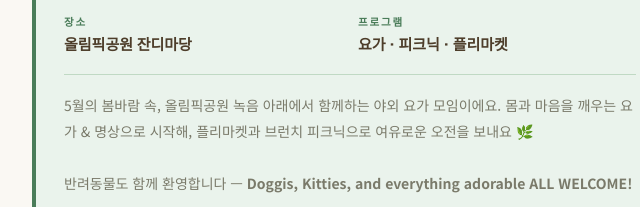
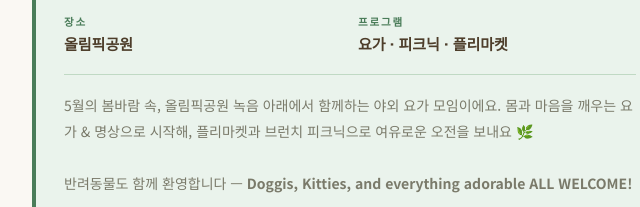
Before and after one commit to ran2989/parkyoga_ran, a plain HTML site: page index.html in a window 1280 px wide. Shown: the part 858-1065 px from the top of the page, 292-932 px from the left. Drawn offline with nearby package versions, Linux system fonts and the light colour scheme.

Commit message:
index.html

```diff
--- a/index.html
+++ b/index.html
@@ -517,7 +517,7 @@ body {
         </div>
         <div>
           <div class="ov-key">장소</div>
-          <div class="ov-val">올림픽공원 잔디마당</div>
+          <div class="ov-val">올림픽공원</div>
         </div>
         <div>
           <div class="ov-key">프로그램</div>
```
